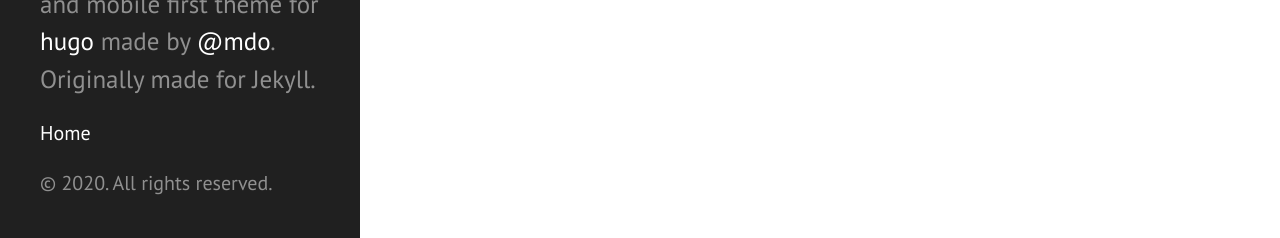
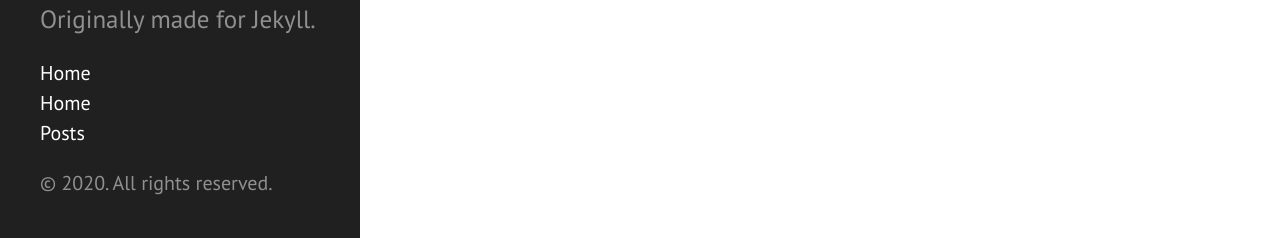
Before and after one commit to long51yhlz/long51yhlz.github.io, a plain HTML site: page 404.html in a window 1280 px wide. Shown: the part 562-800 px from the top of the page. Drawn offline with Linux system fonts and the light colour scheme.

Commit message:
second commit

```diff
--- a/404.html
+++ b/404.html
@@ -40,7 +40,7 @@
     <nav>
       <ul class="sidebar-nav">
         <li><a href="http://long51yhlz.github.io/">Home</a> </li>
-
+        <li><a href="/"> Home </a></li><li><a href="/posts/"> Posts </a></li>
       </ul>
     </nav>
 
```
Also changed, not shown: categories/index.html (+1 -1 lines), index.html (+1 -1 lines), tags/index.html (+1 -1 lines).
